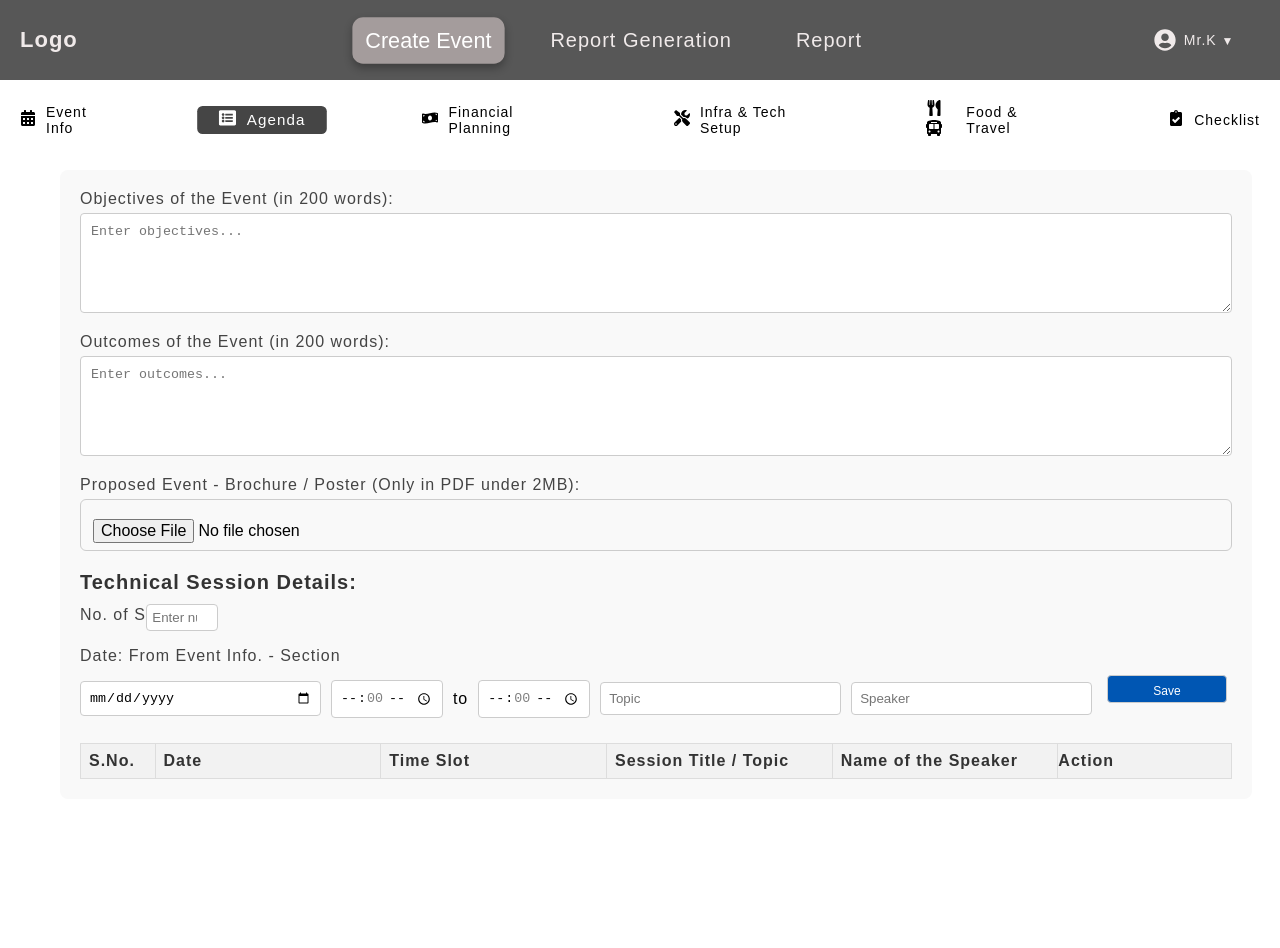
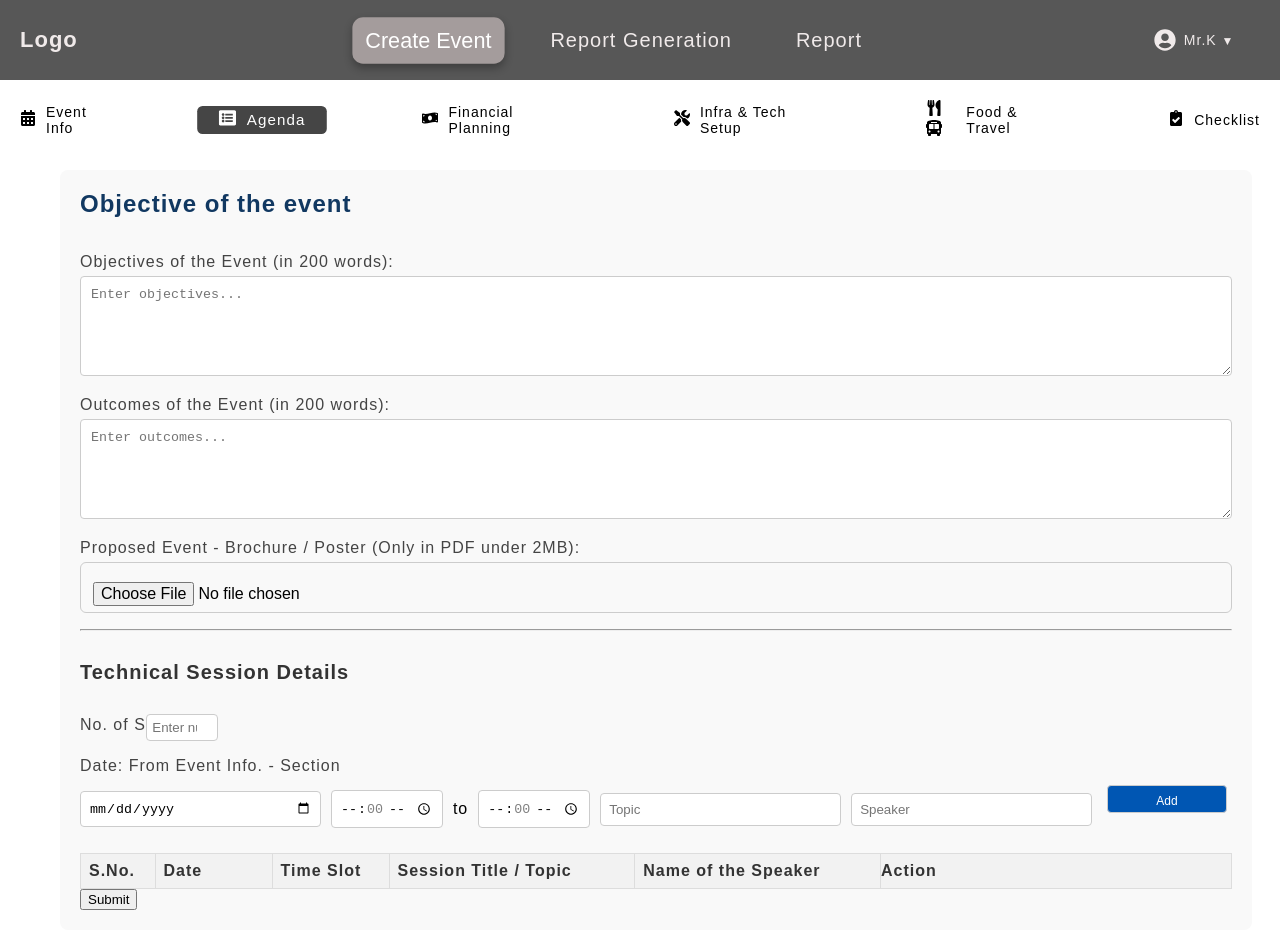
Before and after one commit to GokulMs-1045/AdomSon, a React (Vite) app: page /agenda in a window 1280 px wide. Before the commit the page ends 819 px from the top, so only its background shows below. Built offline with nearby package versions, Linux system fonts and the light colour scheme.

Commit message:
Update Agenda.jsx

```diff
--- a/src/pages/agenda/Agenda.jsx
+++ b/src/pages/agenda/Agenda.jsx
@@ -145,6 +145,7 @@ const Agenda = () => {
 
   return (
     <div className="agenda-container">
+    <h2 className="obj-title">Objective of the event</h2>
         <label>Objectives of the Event (in 200 words):</label>
       <div className="form-group">
         <textarea
@@ -179,9 +180,10 @@ const Agenda = () => {
         />
         {brochure && <button className="view-btn">View</button>}
       </div>
+      <hr></hr>
 
       <div className="session-details">
-        <h3>Technical Session Details:</h3>
+        <h3 className="tech-tit">Technical Session Details</h3>
         <div className="session-count">
           <label>No. of Sessions:</label>
           <input
@@ -247,7 +249,7 @@ const Agenda = () => {
               placeholder="Speaker"
             />
             <button type="submit" className="view-btn eighth-btn save">
-              {editingId ? "Save Edit" : "Save"}
+              {editingId ? "Save Edit" : "Add"}
             </button>
           </div>
         </form>
@@ -255,11 +257,12 @@ const Agenda = () => {
           <thead>
             <tr>
               <th>S.No.</th>
-              <th>Date</th>
-              <th>Time Slot</th>
+              <th style={{ width: '100px' }} >Date</th>
+
+              <th style={{ width: '100px' }}>Time Slot</th>
               <th>Session Title / Topic</th>
               <th>Name of the Speaker</th>
-              <th>Action</th>
+              <th style={{ width: '350px' }}>Action</th>
             </tr>
           </thead>
           <tbody>
@@ -303,6 +306,9 @@ const Agenda = () => {
             ))}
           </tbody>
         </table>
+        <button type="submit" className="view-btn-save">
+              {editingId ? "Save Edit" : "Submit"}
+            </button>
       </div>
     </div>
   );
```
